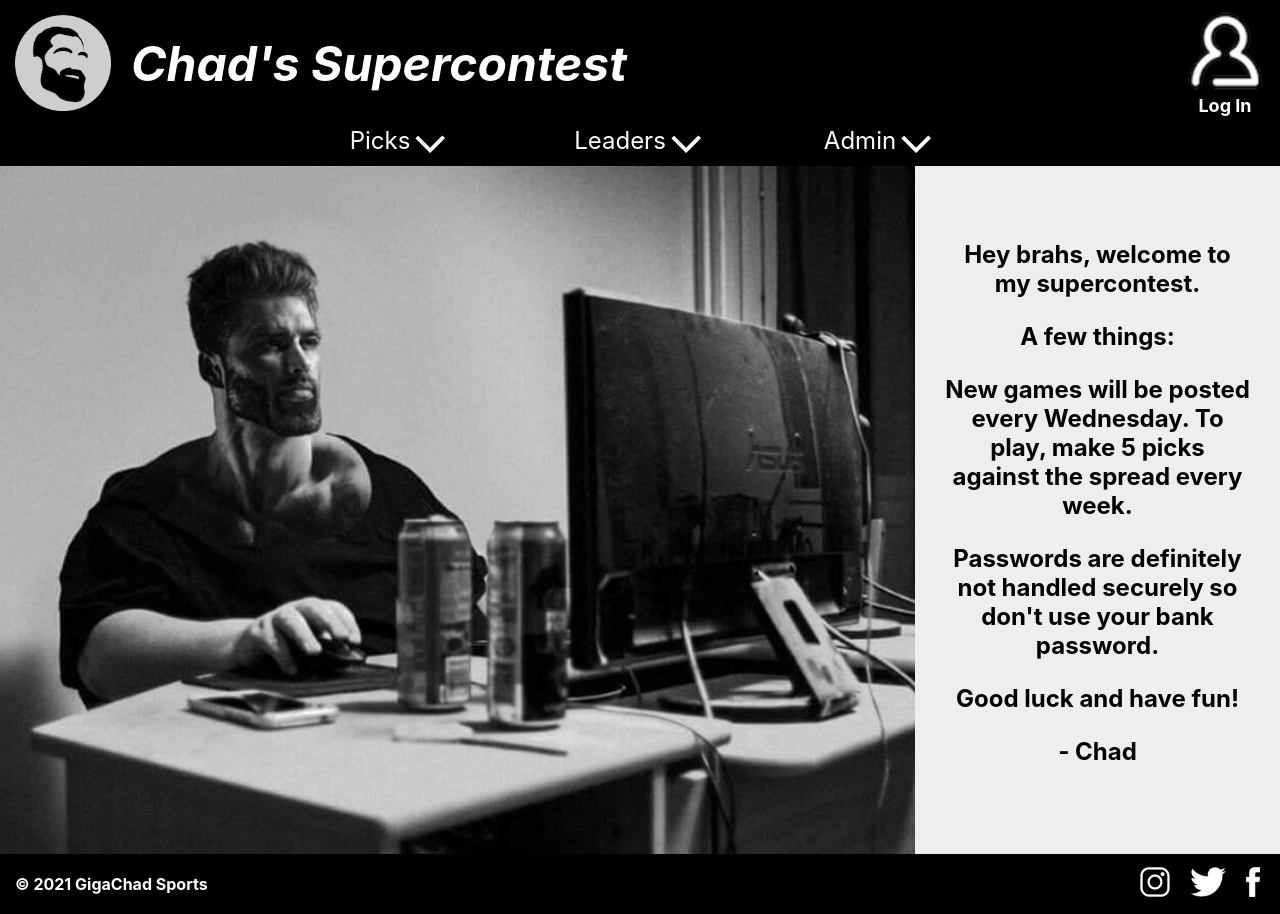
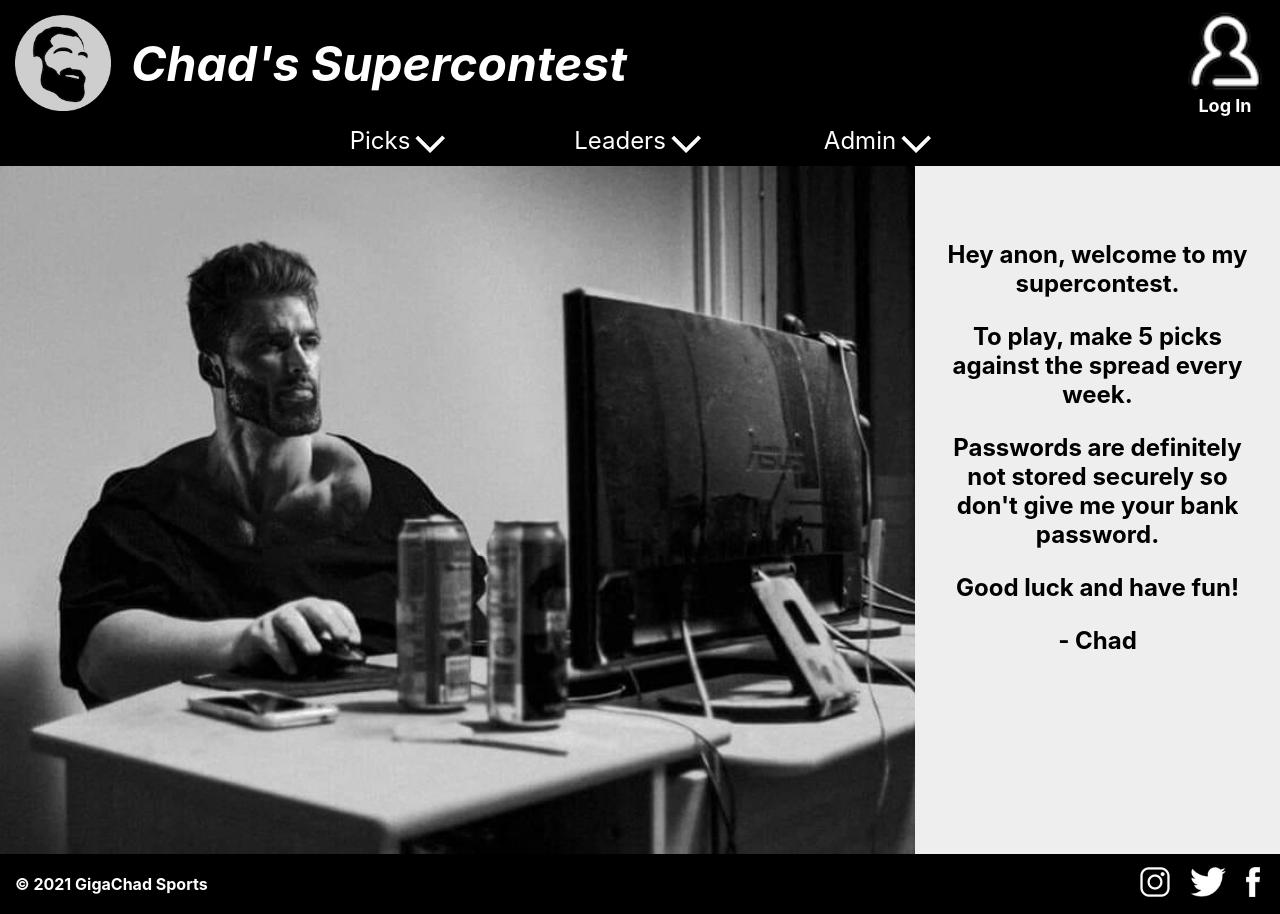
Before and after one commit to matthew-roose/react-supercontest, a React (Create React App) app: page / in a window 1280 px wide. Built offline with nearby package versions, Linux system fonts and the light colour scheme; no server answers.

Commit message:
Added anon message

```diff
--- a/src/components/MakePickIndividualTeam/MakePickIndividualTeam.js
+++ b/src/components/MakePickIndividualTeam/MakePickIndividualTeam.js
@@ -21,6 +21,7 @@ const formatSpread = (spread) => {
 export const MakePickIndividualTeam = (props) => {
   const pickTeamHandler = () => {
     if (props.gameTime < new Date().getTime()) {
+      alert('That game has already started.');
       return;
     }
     props.onPickTeam(props.teamName);
--- a/src/screens/MakePicks/MakePicks.js
+++ b/src/screens/MakePicks/MakePicks.js
@@ -88,6 +88,7 @@ export const MakePicks = () => {
         ]);
       } else {
         // 5 picks already made
+        alert('5 picks already made.');
         return;
       }
     } else {
--- a/src/screens/Welcome/Welcome.js
+++ b/src/screens/Welcome/Welcome.js
@@ -1,21 +1,24 @@
-import React from 'react';
+import React, { useContext } from 'react';
+
+import { AuthContext } from '../../store/auth-context';
 
 import classes from './Welcome.module.css';
 
 export const Welcome = () => {
+  const authCtx = useContext(AuthContext);
+
   return (
     <div className={classes.container}>
       <div className={classes.background}></div>
       <div className={classes.welcomeText}>
-        <p>Hey brahs, welcome to my supercontest.</p>
-        <p>A few things:</p>
         <p>
-          New games will be posted every Wednesday. To play, make 5 picks
-          against the spread every week.
+          Hey {authCtx.firstName ? authCtx.firstName : 'anon'}, welcome to my
+          supercontest.
         </p>
+        <p> To play, make 5 picks against the spread every week.</p>
         <p>
-          Passwords are definitely not handled securely so don't use your bank
-          password.
+          Passwords are definitely not stored securely so don't give me your
+          bank password.
         </p>
         <p>Good luck and have fun!</p>
         <p>- Chad</p>
```
